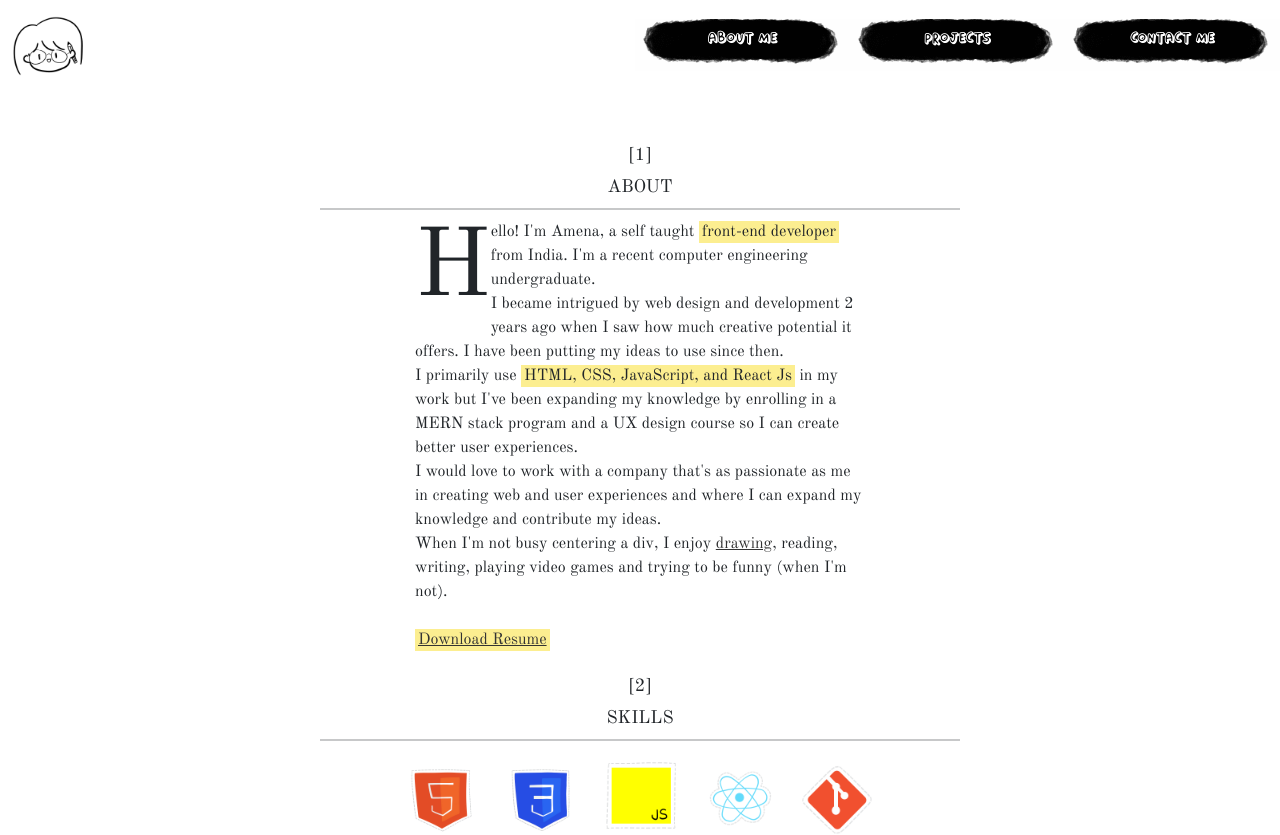
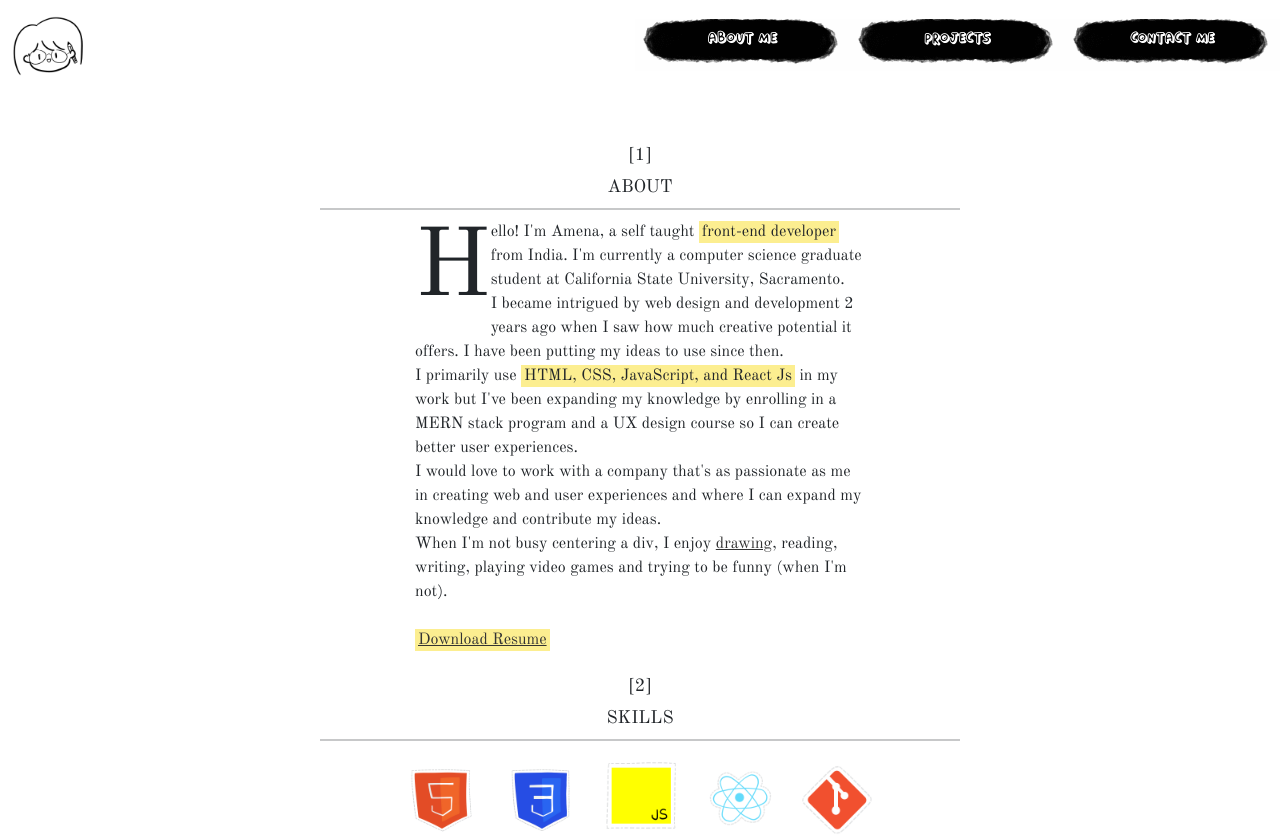
Before and after one commit to AmenaSaher/portfolio, a React (Create React App) app: page /about in a window 1280 px wide. Shown: the top 835 px of the page. Built offline with nearby package versions, Linux system fonts and the light colour scheme; a web font is replaced by a local one.

Commit message:
updated about me

```diff
--- a/src/pages/About.js
+++ b/src/pages/About.js
@@ -28,7 +28,7 @@ export default function About() {
         <hr/>
         <p className='para-1'>
           Hello! I'm Amena, a self taught <mark>front-end developer</mark> from India.
-          I'm a recent computer engineering undergraduate.</p>
+          I'm currently a computer science graduate student at California State University, Sacramento.</p>
         <p className='para'>
             I became intrigued by web design and development 2 years
             ago when I saw how much creative potential it offers.
```
